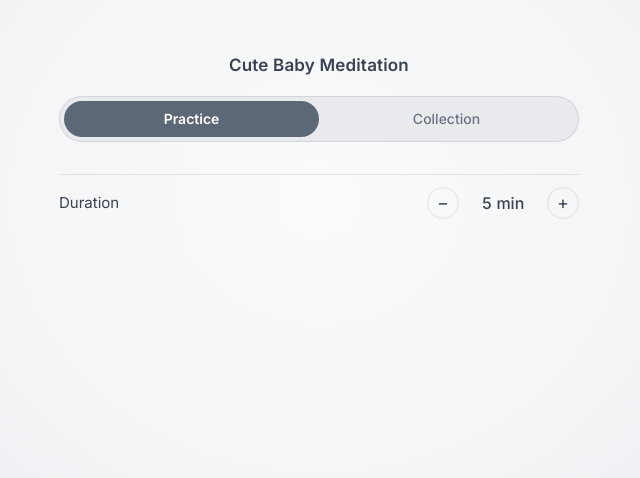
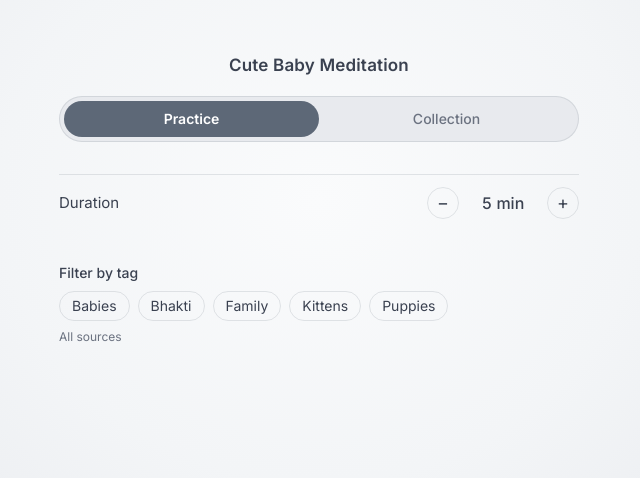
Before and after one commit to lucindo/cute, a React (Vite) app: page / in a window 1280 px wide. Both pictures are taken after a click on the radio button "Practice". Shown: the top 478 px of the page, without its empty margins (321-961 px from the left). Built offline with nearby package versions, Linux system fonts and the light colour scheme.

Commit message:
feat(session): add session-local tag filter to Practice

```diff
--- a/src/app/PracticeScreen.tsx
+++ b/src/app/PracticeScreen.tsx
@@ -1,16 +1,28 @@
-import type { ReactElement } from 'react'
+import { useState, type ReactElement } from 'react'
 
 import { SettingsStepper } from '../components/SettingsStepper'
+import { TagFilter } from '../components/TagFilter'
 import { SESSION_DURATIONS } from '../domain/session'
 import { useSessionDuration } from '../hooks/useSessionDuration'
+import { useTags } from '../hooks/useTags'
 import { useUiStrings } from '../hooks/useUiStringsContext'
 
 export function PracticeScreen(): ReactElement {
   const strings = useUiStrings()
   const { duration, setDuration } = useSessionDuration()
+  const { tagsState } = useTags()
+  const [filter, setFilter] = useState<string[]>([])
+
+  const toggleFilter = (tagId: string): void => {
+    setFilter((prev) =>
+      prev.includes(tagId) ? prev.filter((id) => id !== tagId) : [...prev, tagId],
+    )
+  }
+
+  const tags = tagsState.status === 'ready' ? tagsState.tags : []
 
   return (
-    <div className="w-full text-left">
+    <div className="flex w-full flex-col gap-8 text-left">
       <SettingsStepper<number>
         label={strings.practice.duration}
         value={duration}
@@ -19,6 +31,9 @@ export function PracticeScreen(): ReactElement {
         onChange={setDuration}
         strings={strings.practice.stepper}
       />
+      {tags.length > 0 ? (
+        <TagFilter tags={tags} selected={filter} onToggle={toggleFilter} />
+      ) : null}
     </div>
   )
 }
--- /dev/null
+++ b/src/components/TagFilter.tsx
@@ -0,0 +1,56 @@
+import type { ReactElement } from 'react'
+
+import { tagDisplayName } from '../domain/tags'
+import { useUiStrings } from '../hooks/useUiStringsContext'
+import type { TagRecord } from '../storage'
+
+export interface TagFilterProps {
+  tags: TagRecord[]
+  selected: readonly string[]
+  onToggle(this: void, tagId: string): void
+}
+
+// Session-local tag filter (SPEC FR-24). Multi-select OR: a source matches if
+// it carries any selected tag; empty selection = all sources, untagged
+// included. Not persisted — resets on each visit to Practice.
+export function TagFilter({ tags, selected, onToggle }: TagFilterProps): ReactElement {
+  const strings = useUiStrings()
+  const sorted = [...tags].sort((a, b) =>
+    tagDisplayName(a, strings.tags.seeded).localeCompare(tagDisplayName(b, strings.tags.seeded)),
+  )
+
+  return (
+    <div>
+      <div className="mb-2 text-sm font-medium text-[var(--color-zen-text)]">
+        {strings.practice.filter.label}
+      </div>
+      <ul className="flex flex-wrap gap-2">
+        {sorted.map((tag) => {
+          const on = selected.includes(tag.id)
+          const chipStyle = on
+            ? 'border-transparent bg-[var(--color-zen-accent)] text-[var(--color-zen-on-accent)]'
+            : 'border-[var(--color-border-soft)] text-[var(--color-zen-text)]'
+          return (
+            <li key={tag.id}>
+              <button
+                type="button"
+                aria-pressed={on}
+                onClick={() => {
+                  onToggle(tag.id)
+                }}
+                className={`rounded-full border px-3 py-1 text-sm transition focus-visible:outline-none focus-visible:ring-2 focus-visible:ring-zen-accent motion-reduce:transition-none ${chipStyle}`}
+              >
+                {tagDisplayName(tag, strings.tags.seeded)}
+              </button>
+            </li>
+          )
+        })}
+      </ul>
+      {selected.length === 0 ? (
+        <p className="mt-2 text-xs text-[var(--color-zen-text-soft)]">
+          {strings.practice.filter.allHint}
+        </p>
+      ) : null}
+    </div>
+  )
+}
--- a/src/content/strings.ts
+++ b/src/content/strings.ts
@@ -21,6 +21,10 @@ export interface UiStrings {
     readonly stepper: {
       readonly decrease: string
       readonly increase: string
+    }
+    readonly filter: {
+      readonly label: string
+      readonly allHint: string
     }
   }
   readonly collection: {
@@ -86,6 +90,10 @@ const EN: UiStrings = {
     stepper: {
       decrease: 'Decrease',
       increase: 'Increase',
+    },
+    filter: {
+      label: 'Filter by tag',
+      allHint: 'All sources',
     },
   },
   collection: {
@@ -158,6 +166,10 @@ const PT_BR: UiStrings = {
       decrease: 'Diminuir',
       increase: 'Aumentar',
     },
+    filter: {
+      label: 'Filtrar por tag',
+      allHint: 'Todas as fontes',
+    },
   },
   collection: {
     empty: 'Sua coleção está vazia. Importe fotos ou vídeos para começar.',
```
Also changed, not shown: 2 other files (tests, documents, lock files or other folders).
